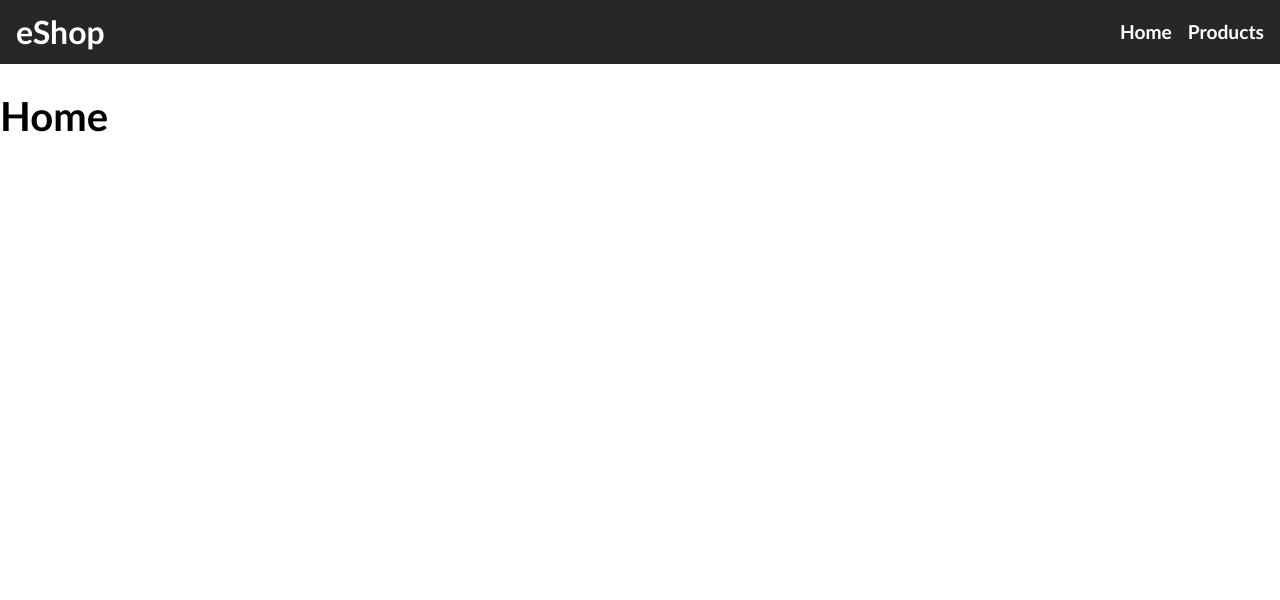
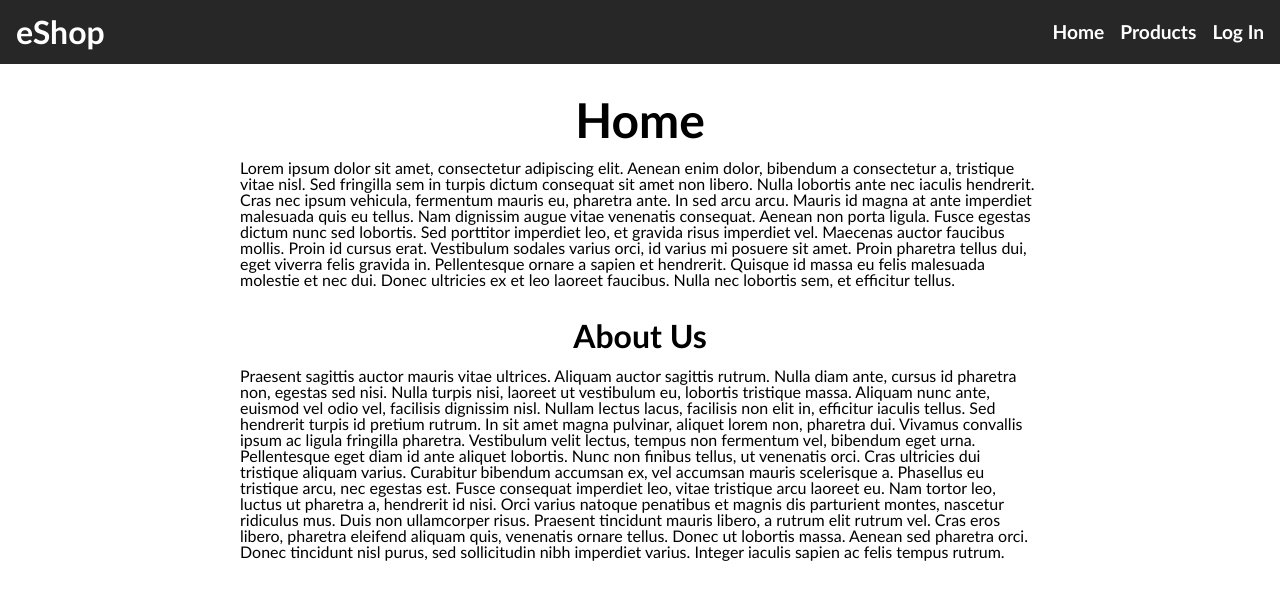
Before and after one commit to ramirosebes/MDW-Frontend, a React (Create React App) app: page / in a window 1280 px wide. Shown: the top 600 px of the page. Built offline with nearby package versions, Linux system fonts and the light colour scheme.

Commit message:
products page

```diff
--- a/src/App.jsx
+++ b/src/App.jsx
@@ -14,7 +14,6 @@ function App() {
               <Route path="/" element={<Home />} />
               <Route path="/products/" element={<ItemListContainer />} />
               <Route path="/item/:id" element={<ItemDetailContainer />} />
-              {/* <Route path="/products" element={<ProductsList />} /> */}
             </Routes>
           {/* <Footer /> */}
         </BrowserRouter>
--- a/src/components/Home/Home.jsx
+++ b/src/components/Home/Home.jsx
@@ -3,8 +3,17 @@ import './home.css'
 
 const Home = () => {
     return (
-        <div className="container">
-            <h2 className="main-title">Home</h2>
+        <div className="container-home">
+            <h2 className="home-title">Home</h2>
+            <p className="paragraph">
+                Lorem ipsum dolor sit amet, consectetur adipiscing elit. Aenean enim dolor, bibendum a consectetur a, tristique vitae nisl. Sed fringilla sem in turpis dictum consequat sit amet non libero. Nulla lobortis ante nec iaculis hendrerit. Cras nec ipsum vehicula, fermentum mauris eu, pharetra ante. In sed arcu arcu. Mauris id magna at ante imperdiet malesuada quis eu tellus. Nam dignissim augue vitae venenatis consequat. Aenean non porta ligula. Fusce egestas dictum nunc sed lobortis. Sed porttitor imperdiet leo, et gravida risus imperdiet vel. Maecenas auctor faucibus mollis.
+                Proin id cursus erat. Vestibulum sodales varius orci, id varius mi posuere sit amet. Proin pharetra tellus dui, eget viverra felis gravida in. Pellentesque ornare a sapien et hendrerit. Quisque id massa eu felis malesuada molestie et nec dui. Donec ultricies ex et leo laoreet faucibus. Nulla nec lobortis sem, et efficitur tellus.
+            </p>
+            <h3 className="about-us">About Us</h3>
+            <p className="paragraph">
+                Praesent sagittis auctor mauris vitae ultrices. Aliquam auctor sagittis rutrum. Nulla diam ante, cursus id pharetra non, egestas sed nisi. Nulla turpis nisi, laoreet ut vestibulum eu, lobortis tristique massa. Aliquam nunc ante, euismod vel odio vel, facilisis dignissim nisl. Nullam lectus lacus, facilisis non elit in, efficitur iaculis tellus. Sed hendrerit turpis id pretium rutrum. In sit amet magna pulvinar, aliquet lorem non, pharetra dui. Vivamus convallis ipsum ac ligula fringilla pharetra. Vestibulum velit lectus, tempus non fermentum vel, bibendum eget urna. Pellentesque eget diam id ante aliquet lobortis. Nunc non finibus tellus, ut venenatis orci. Cras ultricies dui tristique aliquam varius. Curabitur bibendum accumsan ex, vel accumsan mauris scelerisque a.
+                Phasellus eu tristique arcu, nec egestas est. Fusce consequat imperdiet leo, vitae tristique arcu laoreet eu. Nam tortor leo, luctus ut pharetra a, hendrerit id nisi. Orci varius natoque penatibus et magnis dis parturient montes, nascetur ridiculus mus. Duis non ullamcorper risus. Praesent tincidunt mauris libero, a rutrum elit rutrum vel. Cras eros libero, pharetra eleifend aliquam quis, venenatis ornare tellus. Donec ut lobortis massa. Aenean sed pharetra orci. Donec tincidunt nisl purus, sed sollicitudin nibh imperdiet varius. Integer iaculis sapien ac felis tempus rutrum.
+            </p>
         </div>
     )
 }
--- a/src/components/Home/home.css
+++ b/src/components/Home/home.css
@@ -0,0 +1,24 @@
+.container-home {
+    display: flex;
+    flex-direction: column;
+    justify-content: center;
+    align-items: center;
+}
+
+.home-title {
+    font-size: 3rem;
+    font-weight: bold;
+    margin-top: 2rem;
+    margin-bottom: 1rem;
+}
+
+.paragraph {
+    width: 800px;
+}
+
+.about-us {
+    font-size: 2rem;
+    font-weight: bold;
+    margin-top: 2rem;
+    margin-bottom: 1rem;
+}
--- a/src/components/ItemList/itemList.css
+++ b/src/components/ItemList/itemList.css
@@ -17,7 +17,6 @@
     margin-top: 2rem;
     font-weight: bold;
     font-size: 2.5rem;
-    align-self: flex-start;
 }
 
 .products {
--- a/src/components/ItemListContainer/ItemListContainer.jsx
+++ b/src/components/ItemListContainer/ItemListContainer.jsx
@@ -21,7 +21,7 @@ function ItemListContainer() {
     // console.log(products);
 
     return (
-        <div className="main-content">
+        <div className="itemListContainer-container">
             <ItemList products={products} />
         </div>
     );
--- a/src/components/ItemListContainer/itemListContainer.css
+++ b/src/components/ItemListContainer/itemListContainer.css
@@ -1,5 +1,3 @@
-.main-content {
-    display: flex;
-    align-items: center;
-    justify-content: center;
+.itemListContainer-container {
+    margin-top: 2rem;
 }
--- a/src/components/Navbar/Navbar.jsx
+++ b/src/components/Navbar/Navbar.jsx
@@ -9,6 +9,7 @@ function Navbar() {
                 <ul className='menu'>
                     <li><Link className="menu-link" to="/">Home</Link></li>
                     <li><Link className="menu-link" to="/products">Products</Link></li>
+                    <li><Link className="menu-link" to="/login">Log In</Link></li>
                 </ul>
             </nav>
     )
--- a/src/main.css
+++ b/src/main.css
@@ -1,4 +1,4 @@
-
+/*
 * {
     margin: 0;
     padding: 0;
@@ -179,4 +179,4 @@
     outline: 0;
     border: 2px solid var(--clr-main);
     outline: 2px solid var(--clr-main);
-}
+} */
```
Also changed, not shown: src/img/cross.svg (added), src/img/menu.svg (added). Lines whose indentation alone changed are shown as unchanged.
